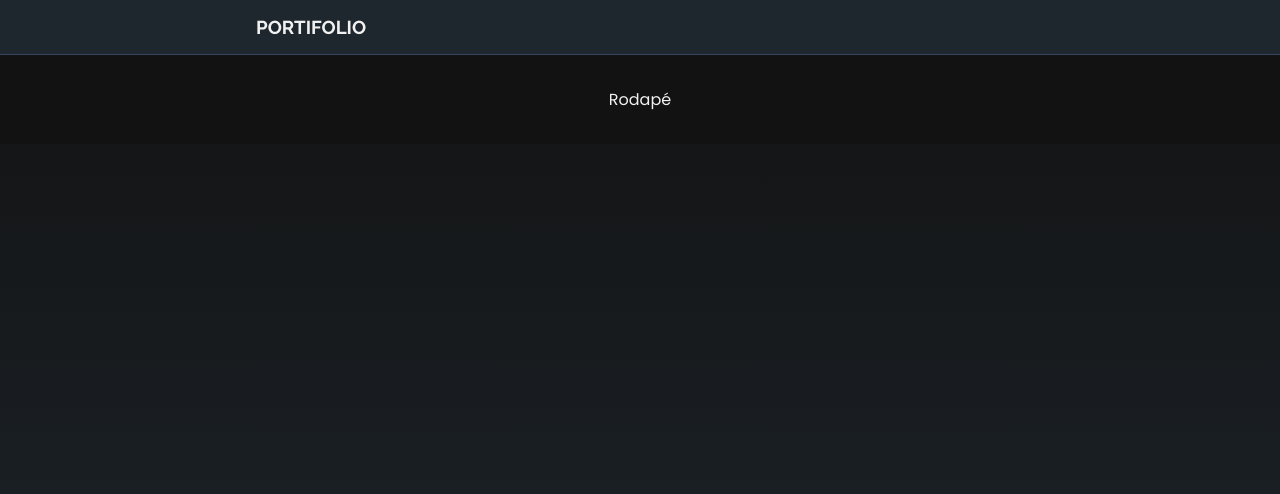
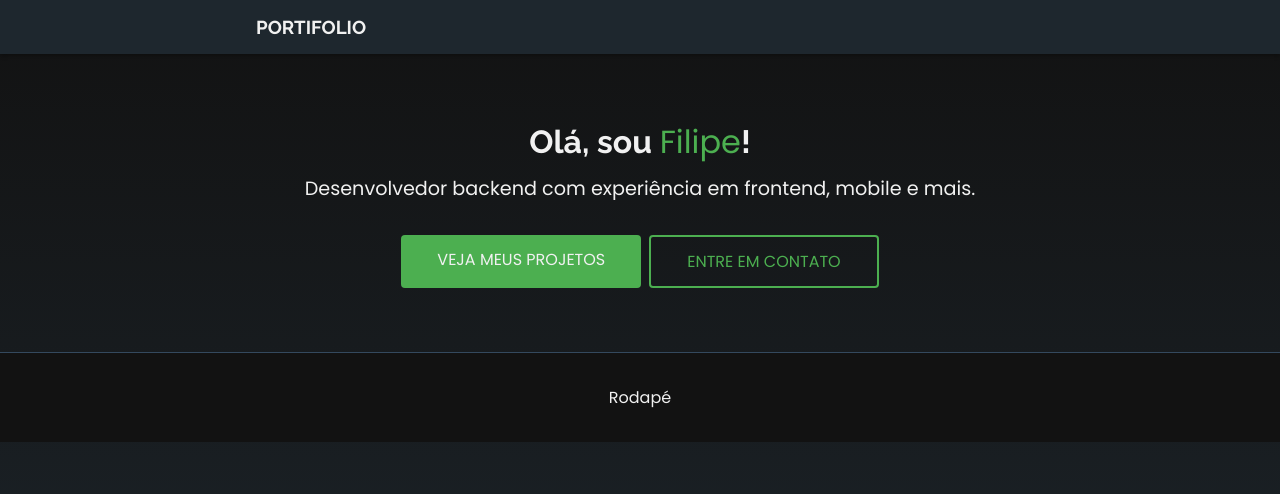
Before and after one commit to mrffilipe/code-by-mister, a React (Vite) app: page / in a window 1280 px wide. Shown: the top 494 px of the page. Built offline with nearby package versions, Linux system fonts and the light colour scheme.

Commit message:
Add Home

```diff
--- a/src/App.tsx
+++ b/src/App.tsx
@@ -1,10 +1,12 @@
 import Footer from "./components/Footer";
 import Header from "./components/Header";
+import Home from "./components/Home";
 
 const App = () => {
 	return (
 		<>
 			<Header />
+			<Home />
 			<Footer />
 		</>
 	);
--- /dev/null
+++ b/src/components/Home/index.tsx
@@ -0,0 +1,29 @@
+import styles from "./styles.module.css";
+
+const Home = () => {
+	return (
+		<section id="home" className={styles.home}>
+			<div className={styles.container}>
+				<h1 className={styles.title}>
+					Olá, sou <span className={styles.highlight}>Filipe</span>!
+				</h1>
+				<p className={styles.subtitle}>
+					Desenvolvedor backend com experiência em frontend, mobile e mais.
+				</p>
+				<div className={styles.buttons}>
+					<a href="#projects" className={`${styles.btn} ${styles.btn_primary}`}>
+						Veja Meus Projetos
+					</a>
+					<a
+						href="#contact"
+						className={`${styles.btn} ${styles.btn_secondary}`}
+					>
+						Entre em Contato
+					</a>
+				</div>
+			</div>
+		</section>
+	);
+};
+
+export default Home;
--- /dev/null
+++ b/src/components/Home/styles.module.css
@@ -0,0 +1,69 @@
+.home {
+	text-align: center;
+	padding: var(--vertical-padding) var(--horizontal-padding);
+}
+
+.container {
+	margin: 0 auto;
+}
+
+.title {
+	font-size: 2rem;
+}
+
+.highlight {
+	color: var(--color-primary);
+}
+
+.subtitle {
+	margin-top: 8px;
+	font-size: 1.2rem;
+}
+
+.buttons {
+	margin-top: 32px;
+	display: flex;
+	flex-direction: column;
+	justify-content: center;
+	gap: 8px;
+}
+
+.btn {
+	display: block;
+	padding: 12px 36px;
+	background: none;
+	border: none;
+	border-radius: 4px;
+	color: var(--color-text-primary);
+	font-size: 1rem;
+	text-transform: uppercase;
+	text-decoration: none;
+	cursor: pointer;
+	transition: all 0.3s ease;
+}
+
+.btn_primary {
+	background: var(--color-primary);
+	color: var(--color-text-primary);
+}
+
+.btn_primary:hover {
+	background: var(--color-hover);
+}
+
+.btn_secondary {
+	background: transparent;
+	color: var(--color-primary);
+	border: 2px solid var(--color-primary);
+}
+
+.btn_secondary:hover {
+	background: var(--color-primary);
+	color: var(--color-text-primary);
+}
+
+@media (min-width: 768px) {
+	.buttons {
+		flex-direction: row;
+	}
+}
```
